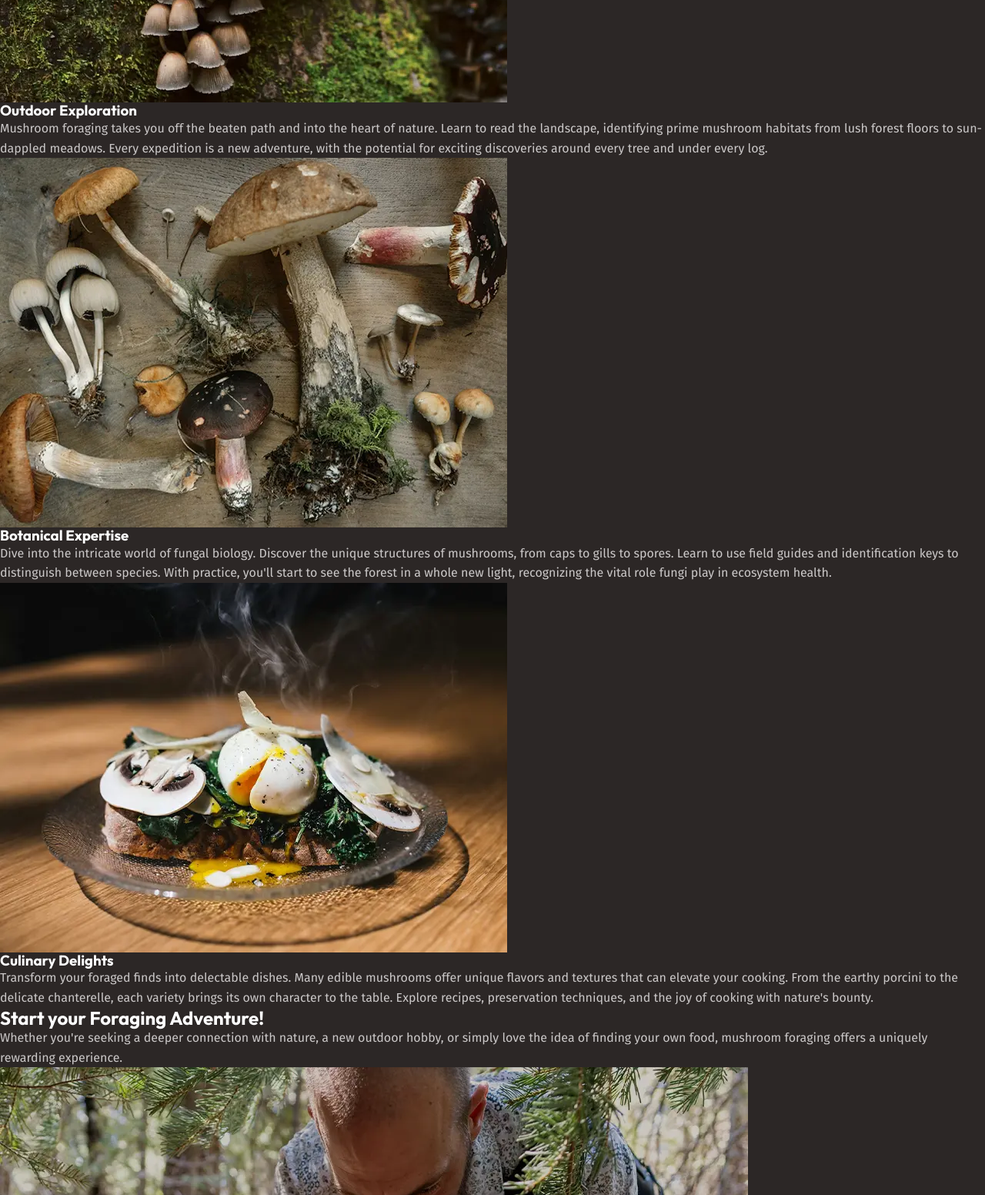
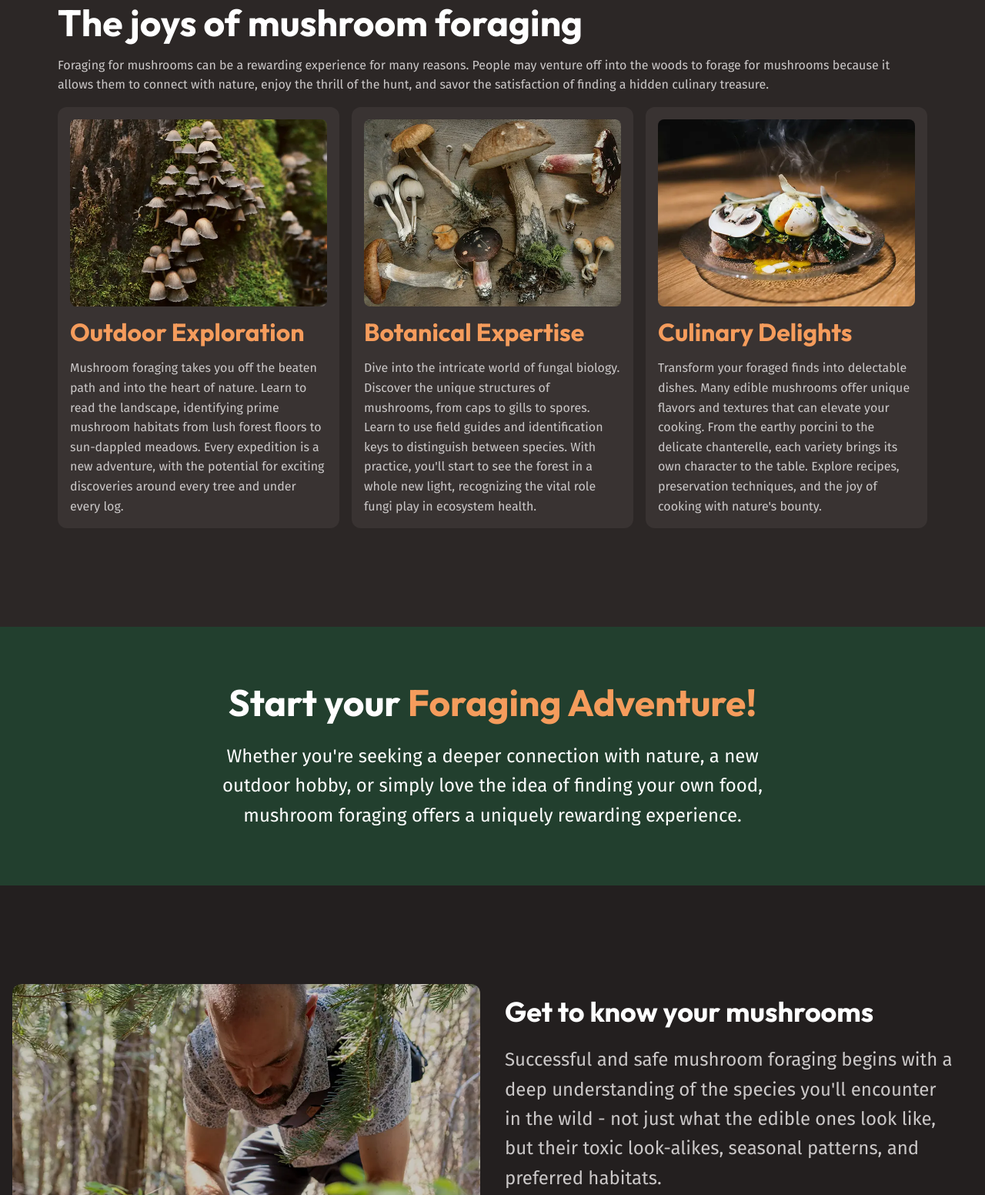
Before and after one commit to rzkshn/fem-from-scratch-rizz, a plain HTML site: page index.html in a window 1280 px wide. Shown: the part 837-2389 px from the top of the page at 77% size. Drawn offline with Linux system fonts and the light colour scheme.

Commit message:
finished page one

```diff
--- a/index.html
+++ b/index.html
@@ -14,23 +14,31 @@
   </head>
   <body>
     <header class="site-header">
+      <div class="wrapper" data-width="wide">
+        <div class="site-header__inner">
           <img src="./assets/fungi-finders.svg" alt="Fungi Finders" />
-
           <nav class="primary-navigation">
             <ul role="list">
-          <li>Hello There</li>
               <li><a href="/">Discover</a></li>
               <li><a href="#">Mushroom Guides</a></li>
               <li><a href="#">FAQ</a></li>
             </ul>
           </nav>
+        </div>
+      </div>
     </header>
     <main>
-      <section class="hero">
-        <h1>Discover the World of Mushroom Foraging</h1>
+      <section class="hero flow section" data-padding="compact">
+        <div class="wrapper">
+          <h1 class="hero__title">
+            Discover the World of <span>Mushroom Foraging</span>
+          </h1>
+        </div>
+        <div class="wrapper" data-width="narrow">
+          <div class="flow">
             <p>
-          Mushroom foraging is the art and science of identifying and collecting
-          wild mushrooms.
+              Mushroom foraging is the art and science of identifying and
+              collecting wild mushrooms.
             </p>
             <p>
               It's a practice that combines outdoor exploration, botanical
@@ -39,80 +47,97 @@
               treasures.
             </p>
             <p>
-          But beware – this hobby requires careful study and respect for nature,
-          as some mushrooms can be dangerous if misidentified.
-        </p>
-      </section>
-
-      <section>
-        <h2>The joys of mushroom foraging</h2>
-        <p>
-          Foraging for mushrooms can be a rewarding experience for many reasons.
-          People may venture off into the woods to forage for mushrooms because
-          it allows them to connect with nature, enjoy the thrill of the hunt,
-          and savor the satisfaction of finding a hidden culinary treasure.
-        </p>
-        <!-- three columns -->
-        <div>
-          <div class="card">
-            <img
-              src="/assets/outdoor-exploration.webp"
-              alt="A tightly grouped brown mushrooms growing up a mossy tree trunk"
-            />
-            <h3>Outdoor Exploration</h3>
-            <p>
-              Mushroom foraging takes you off the beaten path and into the heart
-              of nature. Learn to read the landscape, identifying prime mushroom
-              habitats from lush forest floors to sun-dappled meadows. Every
-              expedition is a new adventure, with the potential for exciting
-              discoveries around every tree and under every log.
-            </p>
-          </div>
-          <div class="card">
-            <img
-              src="/assets/botanical-expertise.webp"
-              alt="Wild mushrooms on the table"
-            />
-            <h3>Botanical Expertise</h3>
-            <p>
-              Dive into the intricate world of fungal biology. Discover the
-              unique structures of mushrooms, from caps to gills to spores.
-              Learn to use field guides and identification keys to distinguish
-              between species. With practice, you'll start to see the forest in
-              a whole new light, recognizing the vital role fungi play in
-              ecosystem health.
-            </p>
-          </div>
-          <div class="card">
-            <img
-              src="/assets/culinary-delight.webp"
-              alt="A plate of food with mushrooms on top"
-            />
-            <h3>Culinary Delights</h3>
-            <p>
-              Transform your foraged finds into delectable dishes. Many edible
-              mushrooms offer unique flavors and textures that can elevate your
-              cooking. From the earthy porcini to the delicate chanterelle, each
-              variety brings its own character to the table. Explore recipes,
-              preservation techniques, and the joy of cooking with nature's
-              bounty.
+              But beware – this hobby requires careful study and respect for
+              nature, as some mushrooms can be dangerous if misidentified.
             </p>
           </div>
         </div>
       </section>
 
-      <section>
-        <h2>Start your <span>Foraging Adventure!</span></h2>
+      <section class="section flow">
+        <div class="wrapper flow">
+          <div class="flow">
+            <h2 class="section-title">The joys of mushroom foraging</h2>
             <p>
-          Whether you're seeking a deeper connection with nature, a new outdoor
-          hobby, or simply love the idea of finding your own food, mushroom
-          foraging offers a uniquely rewarding experience.
+              Foraging for mushrooms can be a rewarding experience for many
+              reasons. People may venture off into the woods to forage for
+              mushrooms because it allows them to connect with nature, enjoy the
+              thrill of the hunt, and savor the satisfaction of finding a hidden
+              culinary treasure.
             </p>
+          </div>
+          <!-- three columns -->
+          <div class="equal-columns">
+            <div class="card grid-flow">
+              <img
+                src="/assets/outdoor-exploration.webp"
+                alt="A tightly grouped brown mushrooms growing up a mossy tree trunk"
+              />
+              <h3 class="card__title">Outdoor Exploration</h3>
+              <p>
+                Mushroom foraging takes you off the beaten path and into the
+                heart of nature. Learn to read the landscape, identifying prime
+                mushroom habitats from lush forest floors to sun-dappled
+                meadows. Every expedition is a new adventure, with the potential
+                for exciting discoveries around every tree and under every log.
+              </p>
+            </div>
+            <div class="card grid-flow">
+              <img
+                src="/assets/botanical-expertise.webp"
+                alt="Wild mushrooms on the table"
+              />
+              <h3 class="card__title">Botanical Expertise</h3>
+              <p>
+                Dive into the intricate world of fungal biology. Discover the
+                unique structures of mushrooms, from caps to gills to spores.
+                Learn to use field guides and identification keys to distinguish
+                between species. With practice, you'll start to see the forest
+                in a whole new light, recognizing the vital role fungi play in
+                ecosystem health.
+              </p>
+            </div>
+            <div class="card grid-flow">
+              <img
+                src="/assets/culinary-delight.webp"
+                alt="A plate of food with mushrooms on top"
+              />
+              <h3 class="card__title">Culinary Delights</h3>
+              <p>
+                Transform your foraged finds into delectable dishes. Many edible
+                mushrooms offer unique flavors and textures that can elevate
+                your cooking. From the earthy porcini to the delicate
+                chanterelle, each variety brings its own character to the table.
+                Explore recipes, preservation techniques, and the joy of cooking
+                with nature's bounty.
+              </p>
+            </div>
+          </div>
+        </div>
       </section>
 
-      <section>
+      <section
+        class="background-accent text-center section"
+        data-padding="compact"
+      >
+        <div class="wrapper" data-width="narrow">
+          <div class="flow font-size-lg text-high-contrast">
+            <h2 class="section-title">
+              Start your <span class="text-brand">Foraging Adventure!</span>
+            </h2>
+            <p>
+              Whether you're seeking a deeper connection with nature, a new
+              outdoor hobby, or simply love the idea of finding your own food,
+              mushroom foraging offers a uniquely rewarding experience.
+            </p>
+          </div>
+        </div>
+      </section>
+
+      <section class="background-extra-dark section">
         <!-- two columns -->
-        <div>
+        <div class="wrapper" data-width="wide">
+          <div class="equal-columns" data-gap="large" data-alignment="center">
             <div>
               <img
                 src="/assets/get-to-know.webp"
@@ -120,16 +145,17 @@
               />
             </div>
             <div>
+              <div class="flow font-size-lg">
                 <h2>Get to know your mushrooms</h2>
                 <p>
                   Successful and safe mushroom foraging begins with a deep
-              understanding of the species you'll encounter in the wild - not
-              just what the edible ones look like, but their toxic look-alikes,
-              seasonal patterns, and preferred habitats.
+                  understanding of the species you'll encounter in the wild -
+                  not just what the edible ones look like, but their toxic
+                  look-alikes, seasonal patterns, and preferred habitats.
                 </p>
                 <p>
-              It can feel like a big task, but we’ve got a handy reference guide
-              to help you out!
+                  It can feel like a big task, but we’ve got a handy reference
+                  guide to help you out!
                 </p>
                 <a class="button" href="#"
                   ><span class="visually-hidden"
@@ -138,13 +164,17 @@
                 >
               </div>
             </div>
+          </div>
+        </div>
       </section>
 
-      <section>
+      <section class="section">
         <!-- two columns -->
+        <div class="wrapper">
+          <div class="equal-columns" data-gap="larege" data-alignment="center">
             <div>
-          <div>
-            <h2>Connect with Nature</h2>
+              <div class="flow font-size-lg">
+                <h2 class="section-title">Connect with Nature</h2>
                 <p>
                   Experience the beauty of the great outdoors while foraging for
                   mushrooms with fellow enthusiasts.
@@ -152,10 +182,11 @@
                 <a class="button" href="#"
                   >Learn More
                   <span class="visually-hidden"
-                >about the different types of mushrooms using our handy mushroom
-                guide</span
+                    >about the different types of mushrooms using our handy
+                    mushroom guide</span
                   ></a
                 >
+              </div>
             </div>
             <div>
               <img
@@ -164,11 +195,12 @@
               />
             </div>
           </div>
+        </div>
       </section>
     </main>
 
     <footer class="site-footer">
-      <p>Happy Foraging!</p>
+      <p class="site-footer__title">Happy Foraging!</p>
       <a href="mailto:contact@fungifinders.com">contact@fungifinders.com</a>
     </footer>
   </body>
--- a/styles.css
+++ b/styles.css
@@ -177,6 +177,184 @@
   a:focus-visible {
     color: var(--text-brand-light);
   }
+
+  img {
+    border-radius: var(--border-radius-3);
+  }
+}
+
+@layer layout {
+  .flow > * + * {
+    margin-top: var(--flow-spacer, 1em);
+  }
+
+  .grid-flow {
+    display: grid;
+    gap: var(--grid-flow-gap, 1rem);
+  }
+
+  .equal-columns {
+    display: grid;
+    gap: var(--equal-columns-gap, 1rem);
+    align-items: var(--equal-columns-vertical-alignment, stretch);
+
+    @media (width > 760px) {
+      grid-auto-flow: column;
+      grid-auto-columns: 1fr;
+    }
+
+    &[data-gap="large"] {
+      --equal-columns-gap: 2rem;
+    }
+
+    &[data-alignment="center"] {
+      --equal-columns-vertical-alignment: center;
+    }
+  }
+
+  /* .flex-equal-columns {
+    display: flex;
+
+    > * {
+      flex: 1;
+    }
+  } */
+
+  .section {
+    --padding: 3.75rem;
+    padding-block: var(--padding);
+
+    @media (width > 760px) {
+      --padding: 8rem;
+
+      &[data-padding="compact"] {
+        --padding: 4.5rem;
+      }
+    }
+  }
+
+  .wrapper {
+    --wrapper-max-width: 1130px;
+
+    max-width: var(--wrapper-max-width);
+    margin-inline: auto;
+    padding-inline: 1rem;
+    /*  */
+    box-sizing: content-box;
+
+    &[data-width="narrow"] {
+      --wrapper-max-width: 720px;
+    }
+
+    &[data-width="wide"] {
+      --wrapper-max-width: 1330px;
+    }
+  }
+}
+
+@layer components {
+  .site-header {
+    padding-block: 1rem;
+  }
+
+  .site-header__inner {
+    display: flex;
+    gap: 0.5rem 1rem;
+    flex-wrap: wrap;
+    justify-content: space-between;
+  }
+
+  /* .primary-navigation {
+    ul {
+      display: flex;
+      gap: 1rem;
+      background-color: red;
+    }
+  } */
+
+  .primary-navigation ul {
+    display: flex;
+    flex-wrap: wrap;
+    gap: 0.5rem 1rem;
+  }
+
+  .site-footer {
+    text-align: center;
+    background-color: var(--background-dark);
+    padding-block: 2rem;
+    display: grid;
+    gap: 2rem;
+
+    a {
+      color: var(--text-main);
+    }
+
+    a:hover,
+    a:focus-visible {
+      color: var(--text-brand-light);
+    }
+  }
+
+  .site-footer__title {
+    font-size: var(--font-size-heading-sm);
+    font-family: var(--ff-heading);
+    font-weight: 700;
+  }
+
+  .hero {
+    text-align: center;
+    font-size: var(--font-size-md);
+    color: var(--text-high-contrast);
+    background-image: url(assets/hero.webp);
+    background-size: cover;
+    background-position: center;
+  }
+
+  .hero__title {
+    font-size: var(--font-size-heading-lg);
+
+    span {
+      font-size: var(--font-size-heading-xl);
+      color: var(--text-brand);
+      display: block;
+    }
+  }
+
+  .card {
+    display: grid;
+    gap: var(--card-gap, 1rem);
+    padding: 1rem;
+
+    background-color: var(--background-light);
+    border-radius: var(--border-radius-3);
+
+    img {
+      border-radius: var(--border-radius-2);
+    }
+  }
+
+  .card__title {
+    font-size: var(--card-title-font-size, var(--font-size-heading-sm));
+    color: var(--card-title-color, var(--text-brand));
+  }
+
+  .button {
+    text-decoration: none;
+    font-size: var(--font-size-md);
+    cursor: pointer;
+    display: inline-flex;
+    padding: 0.5rem 1rem;
+    background-color: var(--background-accent-main);
+    font-family: var(--ff-heading);
+    font-weight: 700;
+    border-radius: var(--border-radius-2);
+  }
+
+  .button:hover,
+  .buton:focus-visible {
+    color: var(--text-high-contrast);
+    background-color: var(--background-accent-light);
+  }
 }
 
 @layer utilities {
@@ -189,4 +367,51 @@
     white-space: nowrap;
     width: 1px;
   }
+
+  .text-center {
+    text-align: center;
+  }
+  .text-brand {
+    color: var(--text-brand);
+  }
+  .text-high-contrast {
+    color: var(--text-high-contrast);
+  }
+
+  .section-title {
+    font-size: var(--font-size-heading-regular);
+  }
+
+  .background-base {
+    background-color: var(--background-base);
+  }
+  .background-light {
+    background-color: var(--background-light);
+  }
+  .background-extra-light {
+    background-color: var(--background-extra-light);
+  }
+  .background-dark {
+    background-color: var(--background-dark);
+  }
+  .background-extra-dark {
+    background-color: var(--background-extra-dark);
+  }
+
+  .background-accent {
+    background-color: var(--background-accent-dark);
+  }
+
+  .font-size-sm {
+    font-size: var(--font-size-sm);
+  }
+  .font-size-regular {
+    font-size: var(--font-size-regular);
+  }
+  .font-size-md {
+    font-size: var(--font-size-md);
+  }
+  .font-size-lg {
+    font-size: var(--font-size-lg);
+  }
 }
```
Lines whose indentation alone changed are shown as unchanged.
